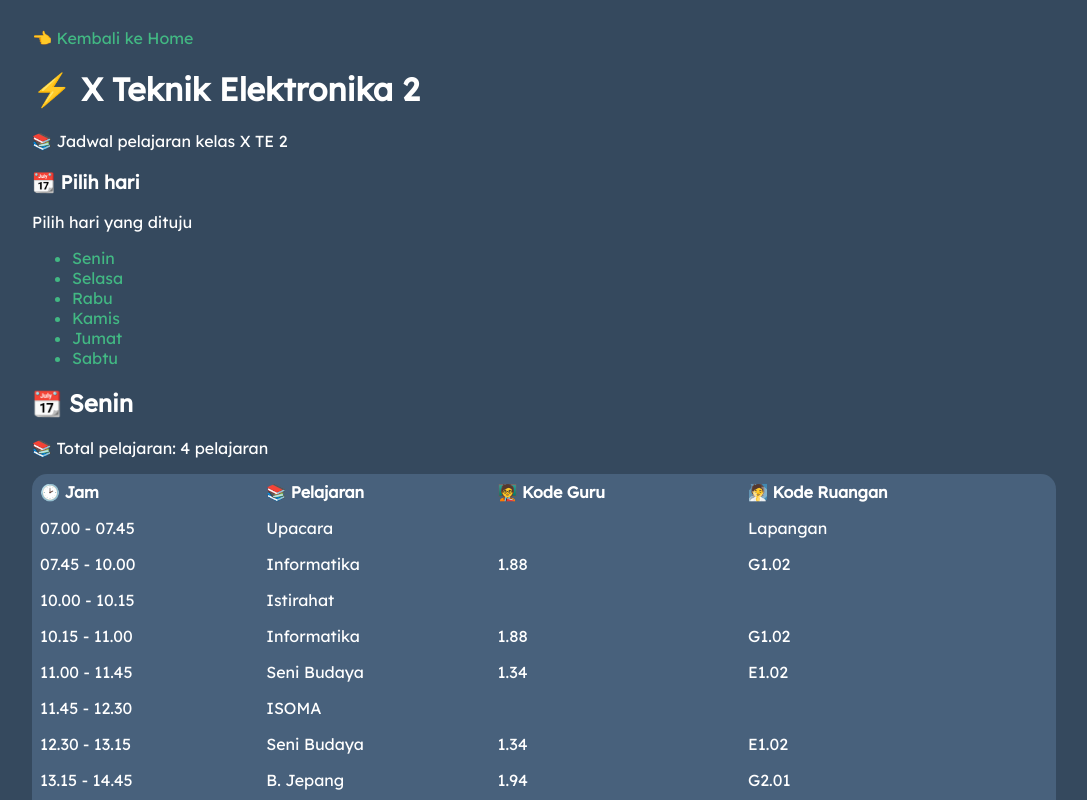
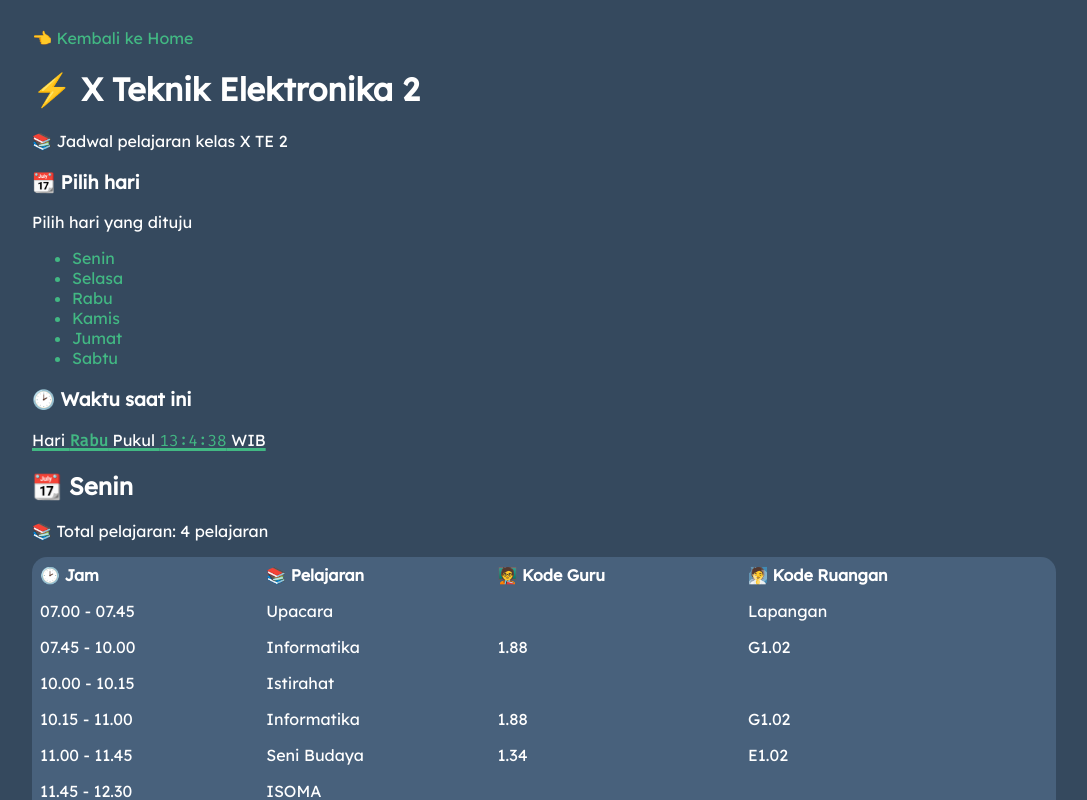
Before and after one commit to gifaldyazkaa/jadwal-smkn12bdg, a Vue app: page /class/x-te-2 in a window 1280 px wide. Shown: the top 800 px of the page, without its empty margins (96-1183 px from the left). Built offline with nearby package versions, Linux system fonts and the light colour scheme.

Commit message:
feat: add reactive time component

```diff
--- /dev/null
+++ b/src/components/CurrentTime.vue
@@ -0,0 +1,63 @@
+<template>
+    <div class="time">
+        <h3>🕑 Waktu saat ini</h3>
+        <div class="time__content">
+            <p>
+                Hari
+                <b
+                    ><code class="day"
+                        ><a :href="`#${dateTime.day}`">{{ dateTime.day }}</a></code
+                    ></b
+                >{{ ' ' }}Pukul <code>{{ dateTime.hours }}:{{ dateTime.minutes }}:{{ dateTime.second }}</code> WIB
+            </p>
+        </div>
+    </div>
+</template>
+
+<script lang="ts">
+const date = new Date();
+const days = ['Minggu', 'Senin', 'Selasa', 'Rabu', 'Kamis', 'Jumat', 'Sabtu'];
+export default {
+    name: 'CurrentTime',
+    data() {
+        return {
+            dateTime: {
+                day: days[date.getDay()],
+                hours: date.getHours(),
+                minutes: date.getMinutes(),
+                second: date.getSeconds(),
+            },
+            timer: null,
+        };
+    },
+    methods: {
+        setDateTime() {
+            const date = new Date();
+            this.dateTime = {
+                day: days[date.getDay()],
+                hours: date.getHours(),
+                minutes: date.getMinutes(),
+                second: date.getSeconds(),
+            };
+        },
+    },
+    beforeMount() {
+        this.timer = setInterval(this.setDateTime, 1000);
+    },
+    beforeUnmount() {
+        clearInterval(this.timer);
+    },
+};
+</script>
+
+<style lang="scss">
+.time {
+    &__content {
+        transition: all 0.2s ease-in-out;
+        text-decoration: underline #42b883 3px;
+    }
+    &__content:hover {
+        text-decoration: underline #328e65 4px;
+    }
+}
+</style>
--- a/src/components/Footer.vue
+++ b/src/components/Footer.vue
@@ -1,6 +1,6 @@
 <template>
     <footer>
-        <p>Created with ❤️ and Vue.js by <b>Gifaldy Azka</b> from <b>X-TE_2</b> &copy; 2022-Present.</p>
+        <p>Created with ❤️ and Vue.js by <b>Gifaldy Azka</b> from <b>X-TE_2</b></p>
     </footer>
 </template>
 
--- a/src/main.scss
+++ b/src/main.scss
@@ -1,4 +1,5 @@
 @import url('https://fonts.googleapis.com/css2?family=Lexend&display=swap');
+@import url('https://fonts.googleapis.com/css2?family=Fira+Code&display=swap');
 @import './styles/nprogress';
 @import './styles/webkit';
 
@@ -13,4 +14,8 @@ body {
     ul {
         color: #fff;
     }
+    code {
+        font-family: 'Fira Code', monospace;
+        color: #42b883;
+    }
 }
--- a/src/pages/class/x-te-2.vue
+++ b/src/pages/class/x-te-2.vue
@@ -4,6 +4,7 @@
         <h1>⚡ X Teknik Elektronika 2</h1>
         <p>📚 Jadwal pelajaran kelas X TE 2</p>
         <Jump />
+        <CurrentTime />
         <div class="table" v-for="jdwal in jadwal">
             <h2 :id="jdwal.hari">📆 {{ jdwal.hari }}</h2>
             <p>📚 Total pelajaran: {{ jdwal.total_mapel }} pelajaran</p>
@@ -28,13 +29,14 @@
 </template>
 
 <script lang="ts">
+import CurrentTime from '../../components/CurrentTime.vue';
 import Container from '../../components/Container.vue';
 import Jump from '../../components/Jump.vue';
 import jadwal from '../../data/jadwal/x-te-2';
 
 export default {
     name: 'X-TE_2',
-    components: { Container, Jump },
+    components: { Container, CurrentTime, Jump },
     data() {
         return {
             jadwal,
```
